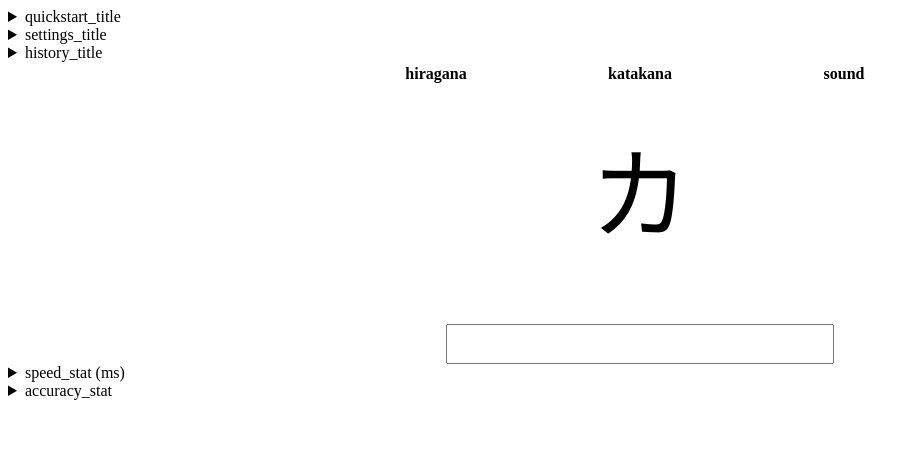
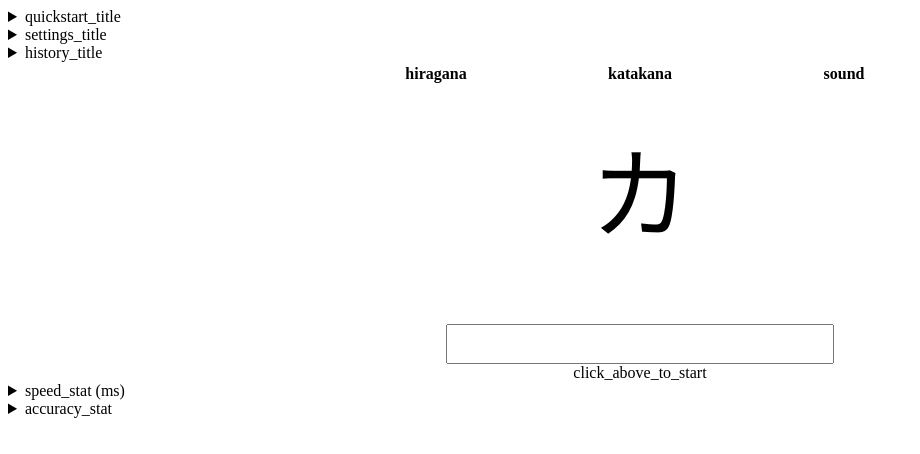
Before and after one commit to jerrylususu/gojuon-quiz, a Vue app: page / in a window 1280 px wide. Shown: the top 454 px of the page, without its empty margins (0-920 px from the left). Built offline with nearby package versions, Linux system fonts and the light colour scheme.

Commit message:
feat: 隐藏输入框中的密码输入，增加开始文字提示

```diff
--- a/src/components/GojuonQuiz.vue
+++ b/src/components/GojuonQuiz.vue
@@ -67,8 +67,9 @@
 </table>
 
 <div class="sound-input centered" :class="inputBackgroundClass">&nbsp;{{this.inputValue}}&nbsp;</div>
-<input class="sound-input centered" :class="inputBackgroundClass" @input="onInput" v-on:keyup.enter="onEnter" v-model="this.inputValue" type="password"
-    :disabled="!hiragana_enabled && !katakana_enabled" autocomplete="off"/>
+<input class="sound-input centered"  @input="onInput" v-on:keyup.enter="onEnter" v-model="this.inputValue" type="password"
+    :disabled="!hiragana_enabled && !katakana_enabled" autocomplete="off" style="color:transparent"/>
+<div class="centered" v-show="initial_input">{{ t('click_above_to_start') }}</div>
 </div>
 
 <details>
--- a/src/locales/en.json
+++ b/src/locales/en.json
@@ -26,6 +26,7 @@
     "hiragana": "Hiragana",
     "katakana": "Katakana",
     "sound": "Sound",
+    "click_above_to_start": "Click the box to start typing",
     "speed_stat": "Speed / Response Time",
     "accuracy_stat": "Accuracy"
   }
--- a/src/locales/zh.json
+++ b/src/locales/zh.json
@@ -26,6 +26,7 @@
   "hiragana": "平假名",
   "katakana": "片假名",
   "sound": "读音",
+  "click_above_to_start": "点击上方输入框开始",
   "speed_stat": "速度统计",
   "accuracy_stat": "正确率统计"
 }
```
